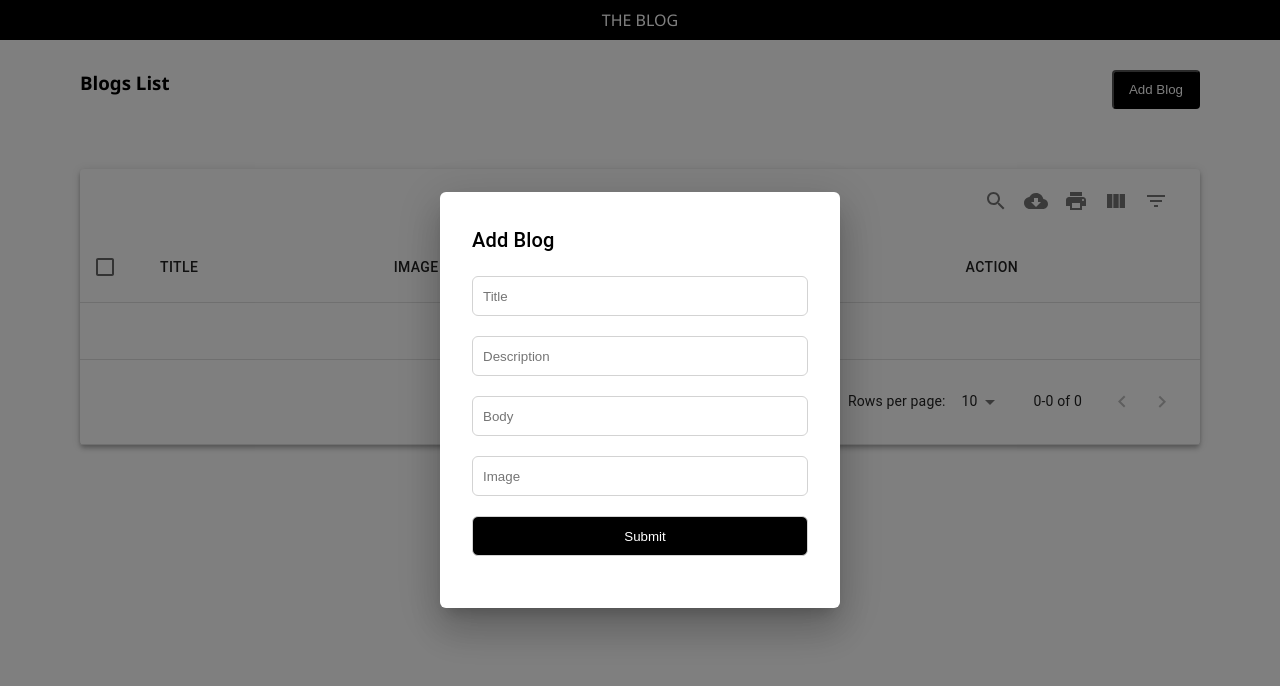
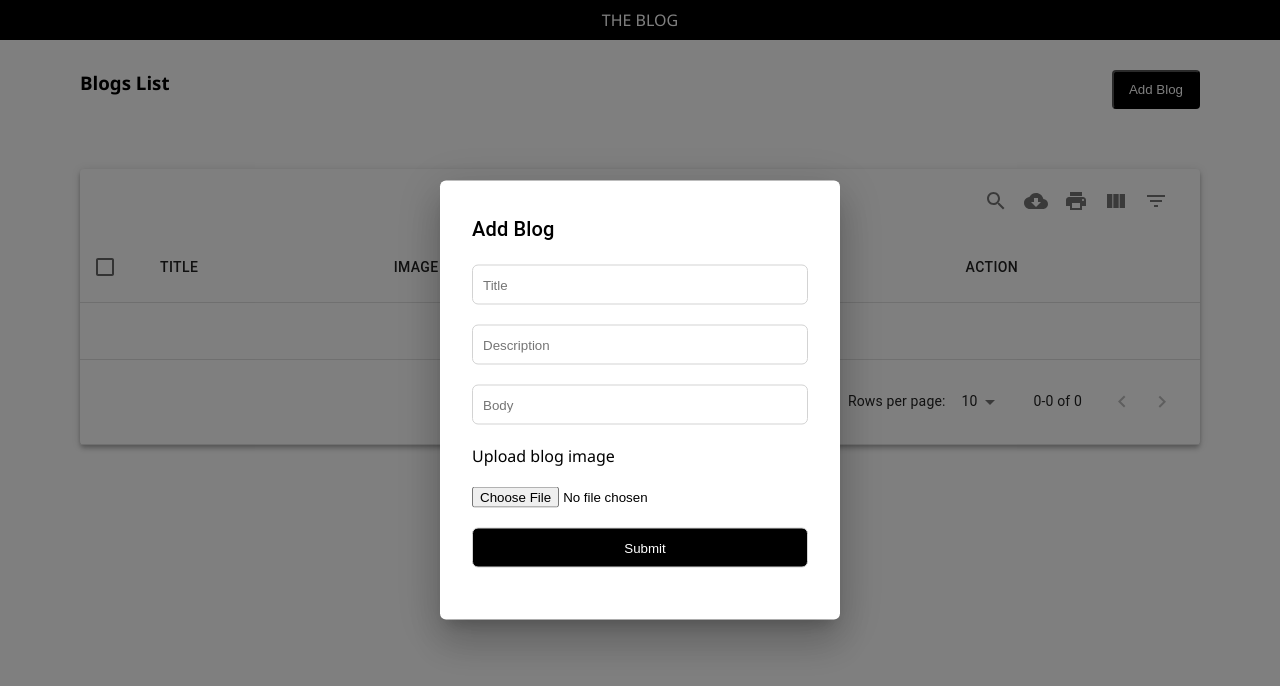
Before and after one commit to Raghav-bitontree/blogs-app, a Next.js app: page /admin/blog in a window 1280 px wide. Both pictures are taken after a click on the button "Add Blog". Shown: the top 686 px of the page. Built offline with nearby package versions, Linux system fonts and the light colour scheme.

Commit message:
feat: added image in blogs

```diff
--- a/components/admin-blog-container/admin-blog-hook.tsx
+++ b/components/admin-blog-container/admin-blog-hook.tsx
@@ -1,3 +1,4 @@
+/* eslint-disable @next/next/no-img-element */
 /* eslint-disable react/jsx-key */
 import { deleteBlog } from "@/redux/features/blogs/blogs-slice";
 import { blogLink } from "@/styles/styles";
@@ -25,7 +26,13 @@ export default function useAdminBlogControl() {
       data?.forEach((item: any) => {
         let eachData = [
           item?.title,
-          "image",
+          <img
+            style={{ borderRadius: "8px" }}
+            src={item?.image}
+            width={60}
+            height={60}
+            alt="img"
+          />,
           <span
             className={blogLink}
             onClick={() => router.push(`/blogs/${item?.id}`)}
--- a/components/admin-blog-container/blog-add-edit-form.tsx
+++ b/components/admin-blog-container/blog-add-edit-form.tsx
@@ -2,6 +2,7 @@ import { createBlog, updateBlog } from "@/redux/features/blogs/blogs-slice";
 import { addEditFormSubmit, formStyle, inputStyle } from "@/styles/styles";
 import { useDispatch } from "react-redux";
 import { Formik } from "formik";
+import { useState } from "react";
 
 const BlogAddEditForm = ({
   setModal,
@@ -10,6 +11,20 @@ const BlogAddEditForm = ({
   setIsEdit,
 }: any) => {
   const dispatch = useDispatch();
+  const [image, setImage] = useState("");
+
+  const handleUploadImage = (e: any) => {
+    const file = e.target.files?.[0];
+    const reader = new FileReader();
+
+    reader.onloadend = () => {
+      setImage(reader?.result as any);
+    };
+
+    if (file) {
+      reader.readAsDataURL(file);
+    }
+  };
   return (
     <div>
       <Formik
@@ -19,7 +34,6 @@ const BlogAddEditForm = ({
             ? currentBlogData?.description
             : "",
           body: currentBlogData?.body ? currentBlogData?.body : "",
-          image: currentBlogData?.image ? currentBlogData?.image : "",
         }}
         validate={(values) => {
           // const errors = {};
@@ -40,10 +54,10 @@ const BlogAddEditForm = ({
                   title: values.title,
                   description: values?.description,
                   body: values?.body,
-                  image: values?.image,
+                  image: image ? image : currentBlogData?.image,
                 })
               )
-            : dispatch(createBlog({ values }));
+            : dispatch(createBlog({ values, image }));
           setModal(false);
           setIsEdit(false);
         }}
@@ -86,14 +100,12 @@ const BlogAddEditForm = ({
               onBlur={handleBlur}
               value={values.body}
             />
+            <label htmlFor="file-input"> Upload blog image </label>
             <input
-              type="text"
-              name="image"
-              className={inputStyle}
-              placeholder="Image"
-              onChange={handleChange}
-              onBlur={handleBlur}
-              value={values.image}
+              id="file-input"
+              placeholder="Upload blog image"
+              type="file"
+              onChange={handleUploadImage}
             />
             <button
               className={addEditFormSubmit}
--- a/components/blog/index.tsx
+++ b/components/blog/index.tsx
@@ -11,7 +11,6 @@ const BlogById = () => {
 
   useEffect(() => {
     const res = dispatch(getBlog(slug));
-    console.log(res);
   }, [query]);
 
   const blog = {
--- a/redux/features/blogs/blogs-slice.tsx
+++ b/redux/features/blogs/blogs-slice.tsx
@@ -18,6 +18,7 @@ export const blogSlice = createSlice({
     },
     createBlog: (state, { payload }) => {
       payload.values.id = Date.now();
+      payload.values.image = payload.image;
       state.blogs.unshift(payload?.values);
     },
     updateBlog: (state, { payload }) => {
```
